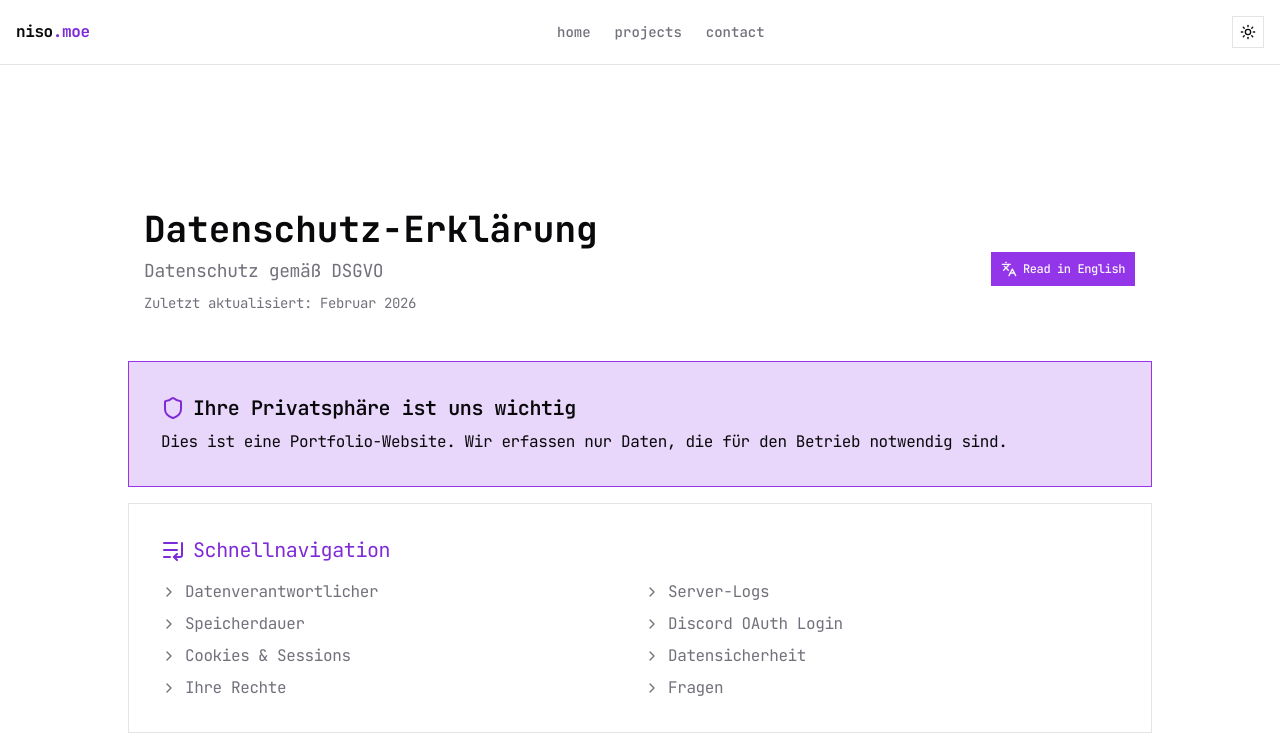
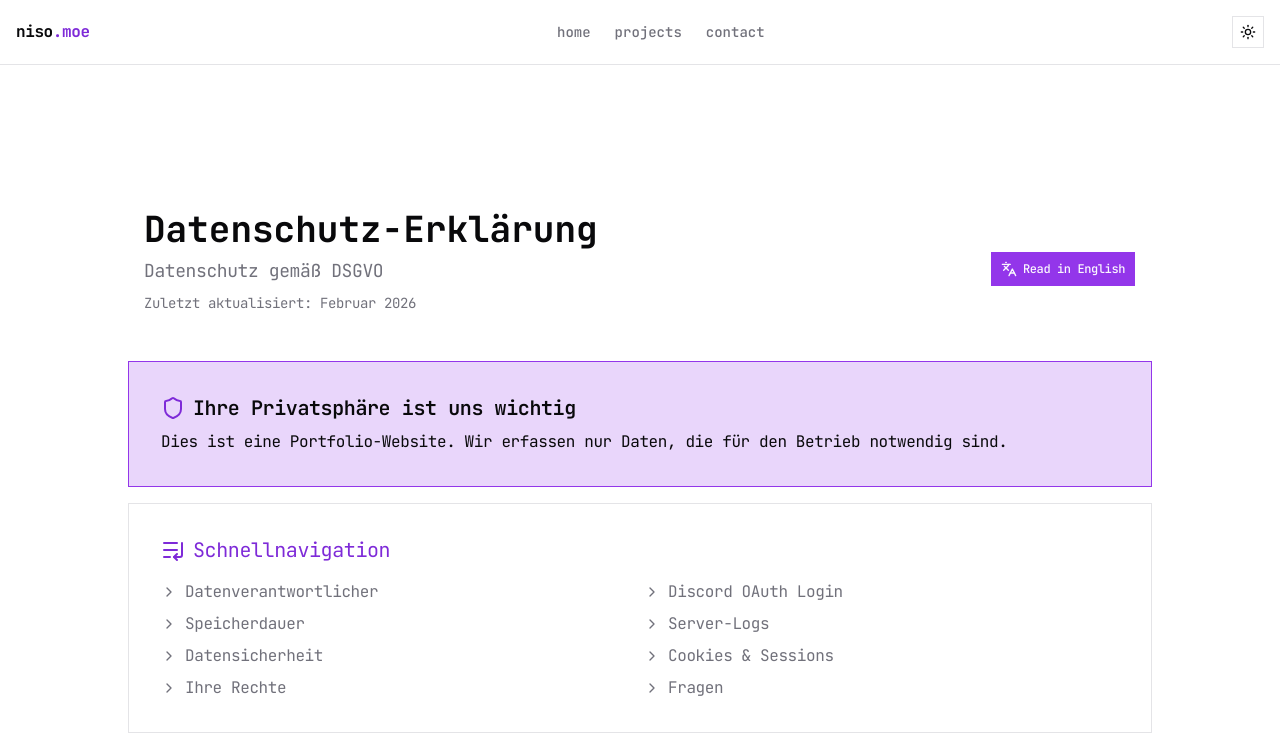
Before and after one commit to CuteNikki/Portfolio, a Next.js app: page /datenschutz in a window 1280 px wide. Shown: the top 748 px of the page. Built offline with nearby package versions, Linux system fonts and the light colour scheme.

Commit message:
refactor: reorder privacy links for improved navigation consistency

```diff
--- a/src/components/legal/privacy.tsx
+++ b/src/components/legal/privacy.tsx
@@ -274,11 +274,11 @@ export function PrivacyContent({
         title: 'Schnellnavigation',
         links: [
           { href: '#data-controller', label: 'Datenverantwortlicher' },
+          { href: '#discord-oauth-login', label: 'Discord OAuth Login' },
+          { href: '#data-retention', label: 'Speicherdauer' },
           { href: '#server-logs', label: 'Server-Logs' },
-          { href: '#data-retention', label: 'Speicherdauer' },
-          { href: '#discord-oauth-login', label: 'Discord OAuth Login' },
+          { href: '#data-security', label: 'Datensicherheit' },
           { href: '#cookies-and-sessions', label: 'Cookies & Sessions' },
-          { href: '#data-security', label: 'Datensicherheit' },
           { href: '#your-rights', label: 'Ihre Rechte' },
           { href: '#questions', label: 'Fragen' },
         ],
```
